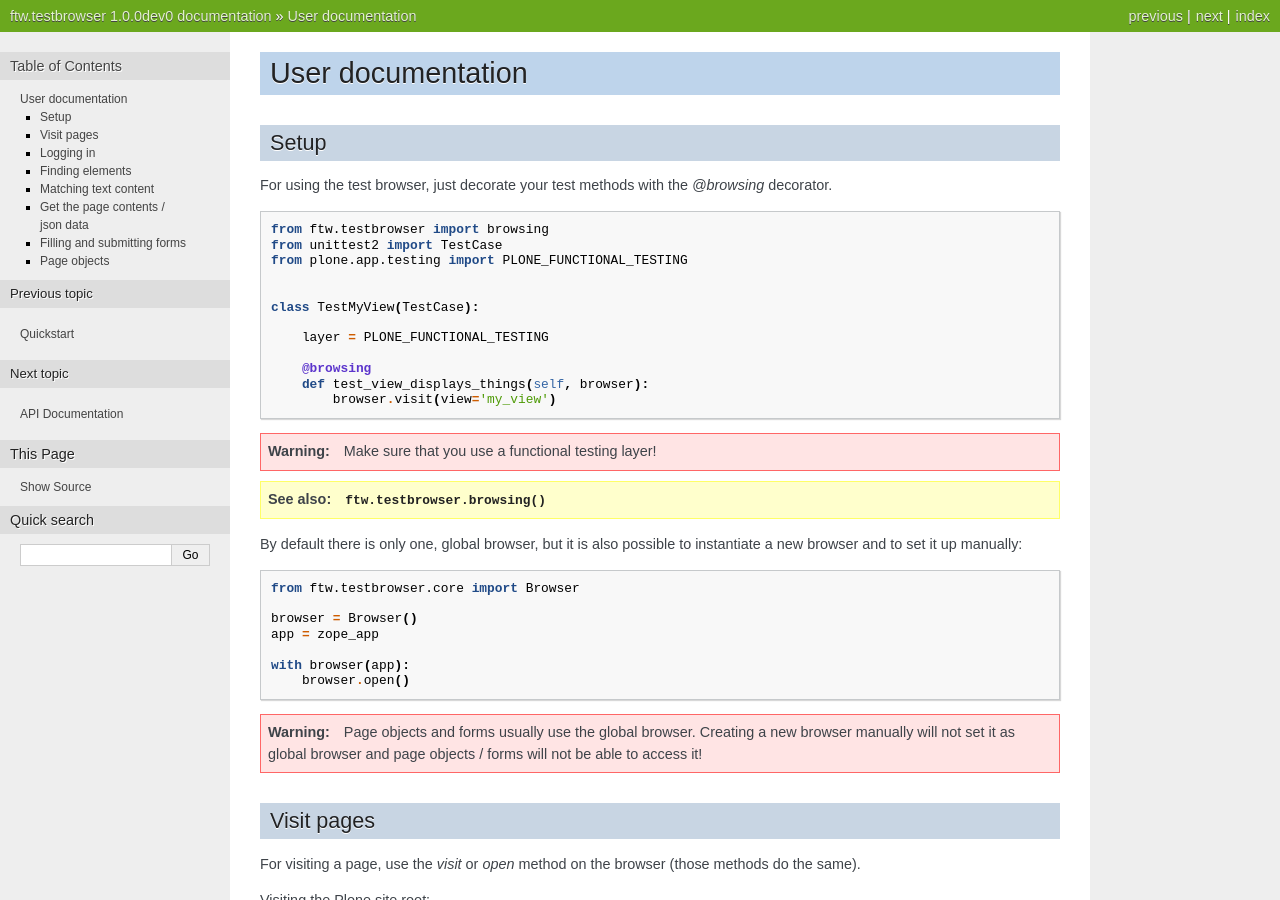
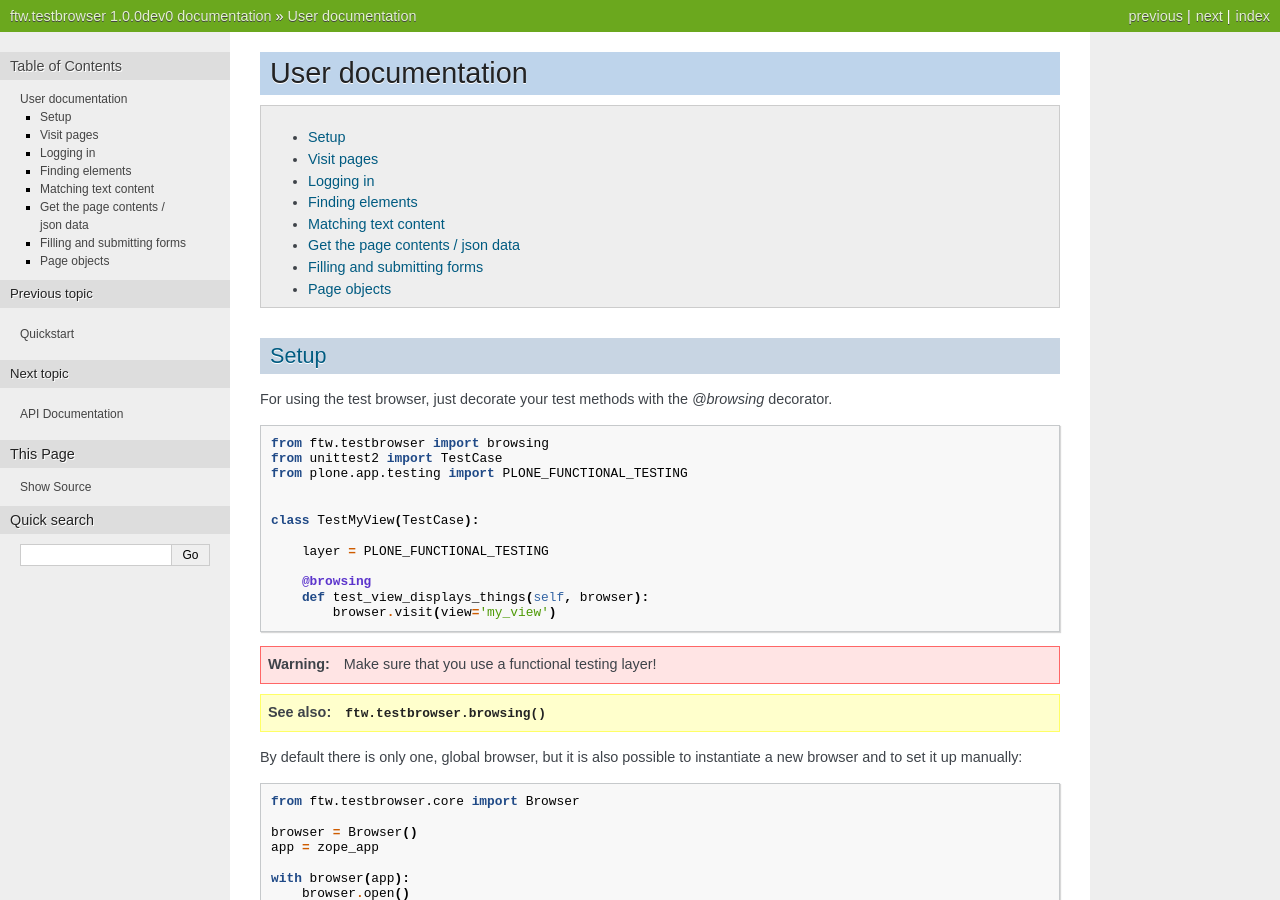
Before and after one commit to 4teamwork/ftw.testbrowser, a Sphinx documentation site: the page built from docs/source/userdoc.rst, in a window 1280 px wide and 900 px high. Built offline with Sphinx 7.4.7, drawn with Linux system fonts in a browser that asks for light colours; some of the changed lines change nothing that is shown.

Commit message:
User documentation: add table of contents.

```diff
--- a/docs/source/userdoc.rst
+++ b/docs/source/userdoc.rst
@@ -1,6 +1,8 @@
 ====================
  User documentation
 ====================
+
+.. contents:: :local:
 
 
 Setup
```
